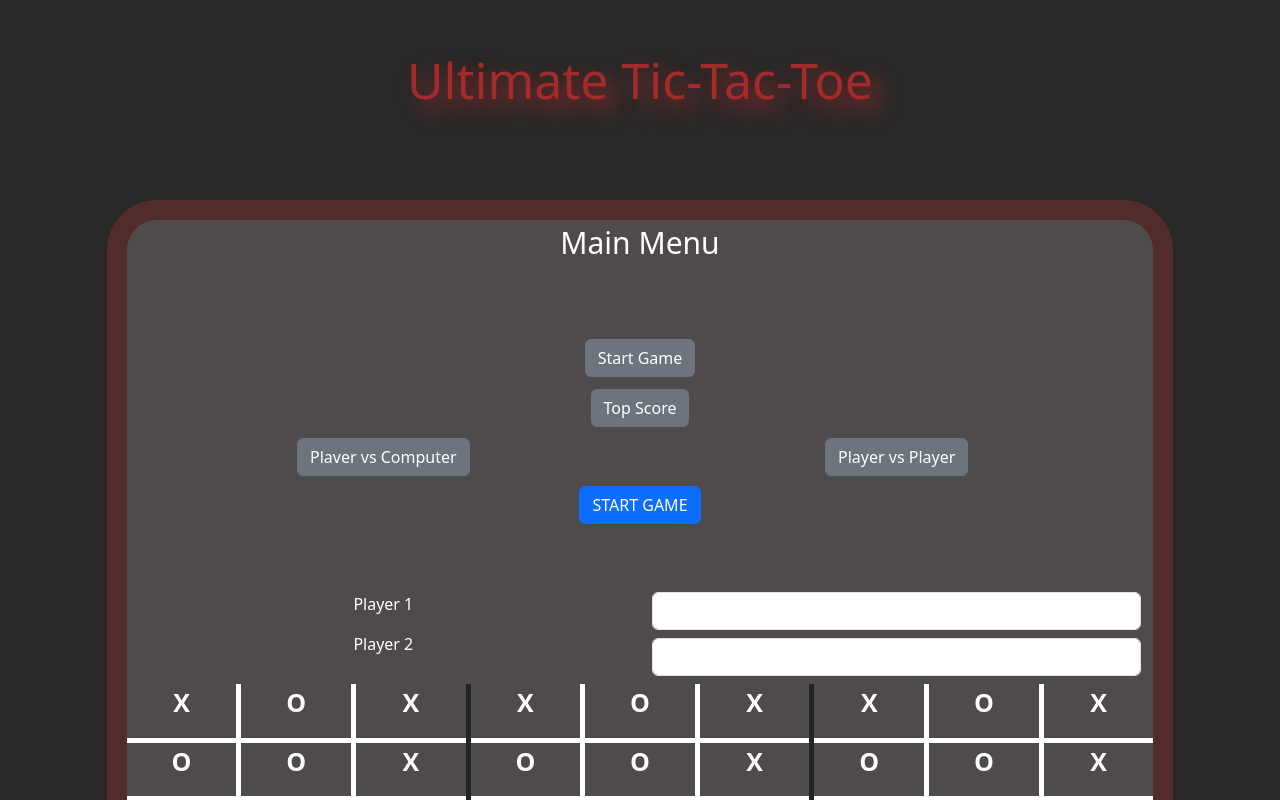
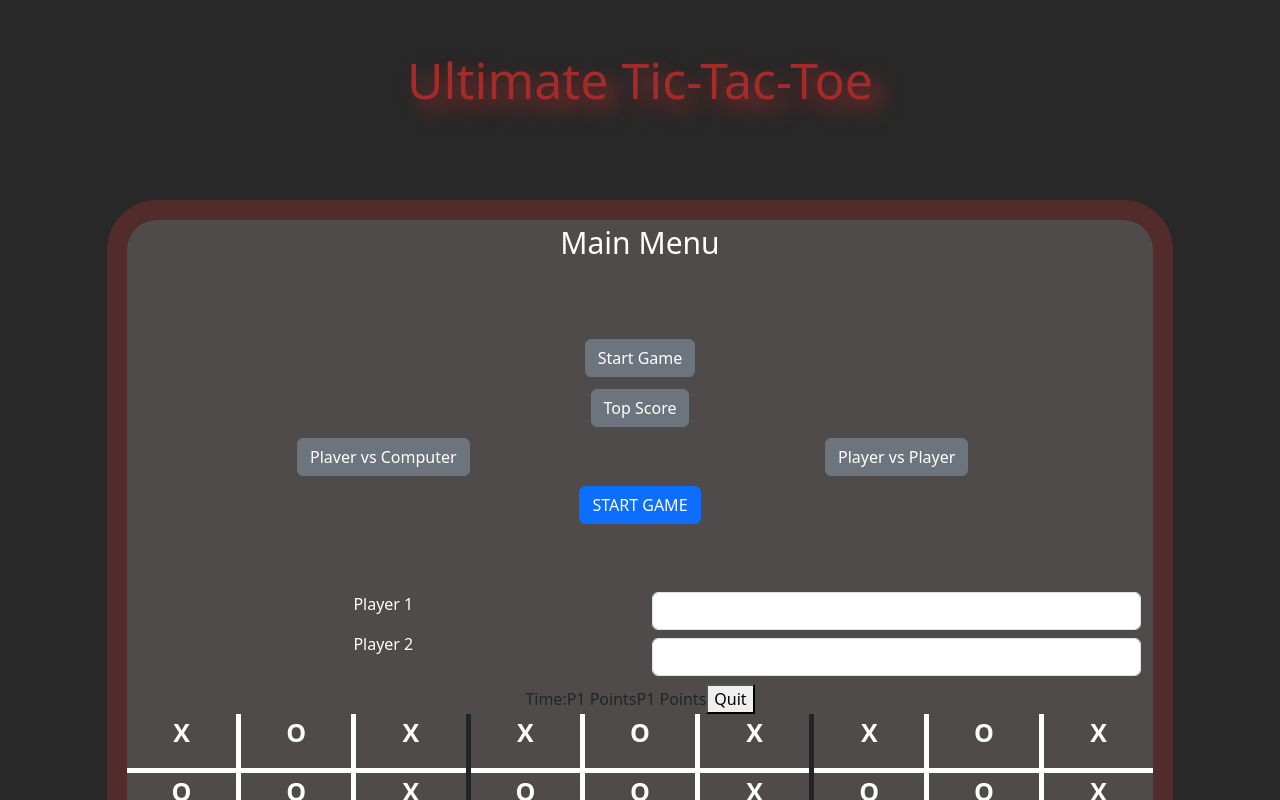
Before and after one commit to Hugomjmp/LS-2022-2023, a React (Create React App) app: page / in a window 1280 px wide. Both pictures are taken after a click on the button "Start Game". Shown: the top 800 px of the page. Built offline with nearby package versions, Linux system fonts and the light colour scheme.

Commit message:
start button adicionado;esconde jogo-gamecomponent

```diff
--- a/src/App.js
+++ b/src/App.js
@@ -3,8 +3,23 @@ import Header from "./components/header/header.component";
 import Footer from "./components/footer/footer.component";
 import Menu from "./components/Menu/menu.component";
 import Game from "./components/game/game.component";
+import { useState } from "react";
 
 function App() {
+
+const [gameStarted,setGameStarted] = useState(false); /*usado */
+const [gameType,setGameType] = useState("0");   /* gameType para definir se é PvP ou PvE --> 0 para PvP e 1 para PvE*/
+
+function handleGameStart(){
+  if (gameStarted==false){
+    setGameStarted(true);
+    console.log("aqui" + gameStarted);
+  }else{
+    setGameStarted(false);
+  }
+}
+
+
   return (
     <div className="container-fluid text-center">
       <div className="row">
@@ -13,8 +28,15 @@ function App() {
       <div className="row ">
         <div className="col-1"></div>
         <div className="Menu-Game col ">
-          <Menu></Menu>
-          <Game></Game>
+          <Menu
+          gameStarted={gameStarted}
+          gameType = {gameType}
+          handleGameStart = {handleGameStart}>
+          </Menu>
+          <Game
+          gameStarted={gameStarted}
+          gameType = {gameType}
+          ></Game>
         </div>
         <div className="col-1"></div>
       </div>
--- a/src/components/Menu/menu.component.jsx
+++ b/src/components/Menu/menu.component.jsx
@@ -1,12 +1,19 @@
 import React from "react";
 
-function Menu() {
+function Menu(props) {
+  const {handleGameStart} = props;
+
+
+  /*function changePanel(){
+    setGameStarted = true;
+  }*/
+
   return (
     <div className="Menu">
       <p className="titulo-menu">Main Menu</p>
       <div className="row">
         <div className="botao_start h2">
-          <button type="button" className="btn btn-secondary">
+          <button type="button" className="btn btn-secondary" onClick={handleGameStart}>
             Start Game
           </button>
         </div>
--- a/src/components/game/game.component.jsx
+++ b/src/components/game/game.component.jsx
@@ -1,8 +1,18 @@
 import React from "react";
 
-function Game() {
+function Game(props) {
+
+  const {gameStarted} = props;
   return (
-    <div>
+    <div className="Game"
+    hidden = {gameStarted==false}
+    >
+      <div className="GameInfo">
+        <label id ="Time">Time:</label>
+        <label id= "P1_points:">P1 Points</label>
+        <label id= "P2_points:">P1 Points</label>
+        <button id = "QuitGame">Quit</button>
+      </div>
       <div className="linha_1_a_3 row border-bottom border-dark border-5">
         <div className="Tabuleiro_1 col border-end border-dark border-5">
           <div className="linha_1_a_3 row border-bottom border-white border-5">
```
